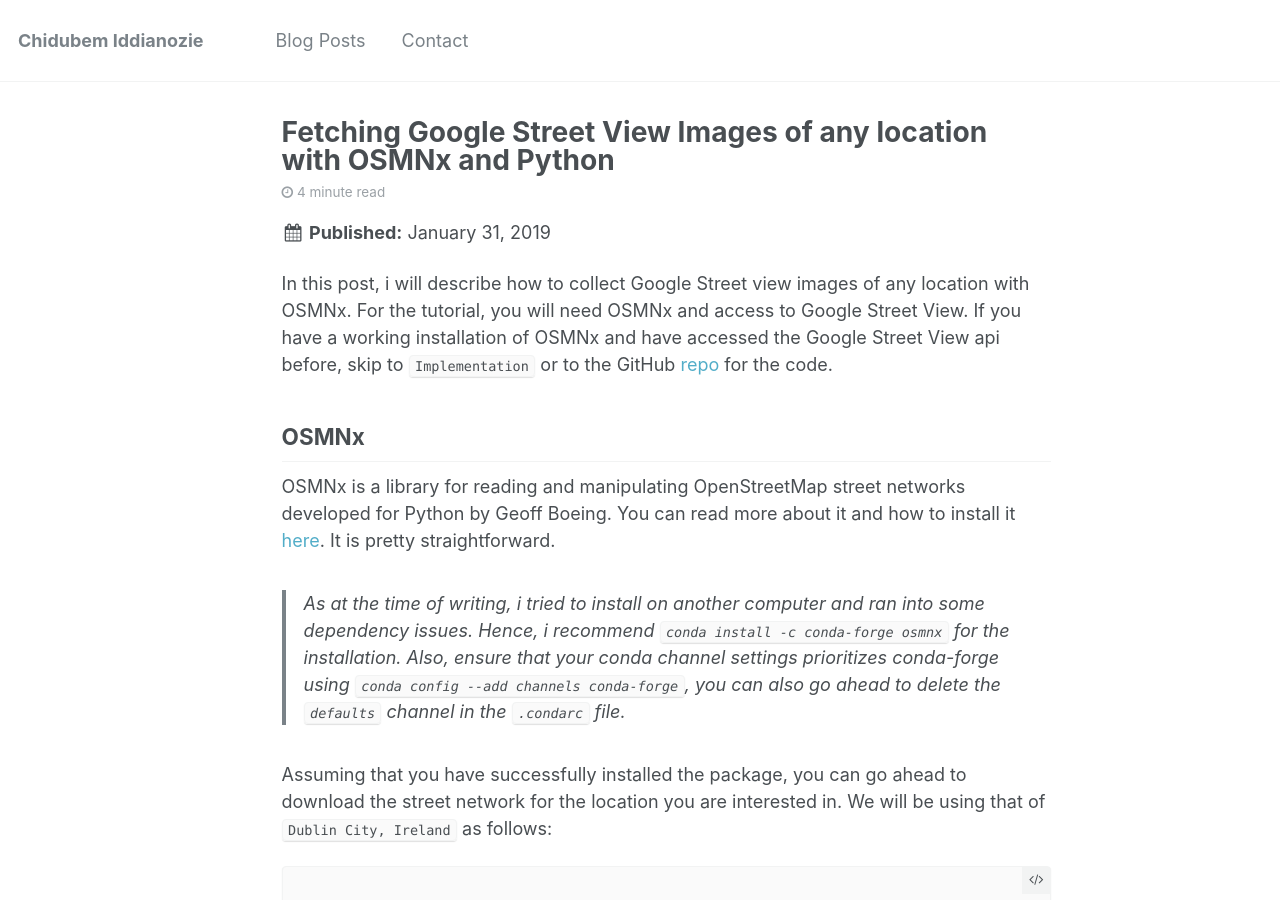
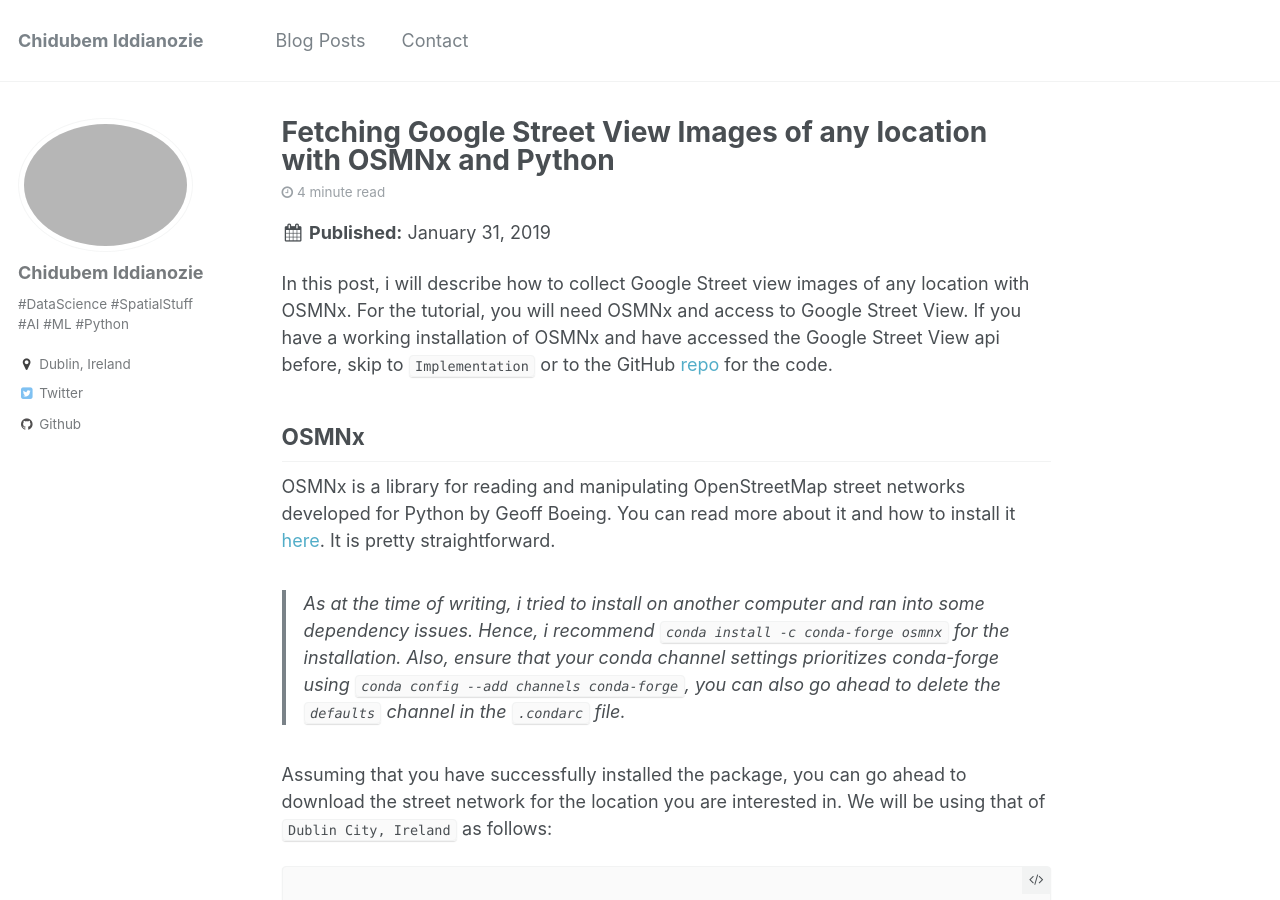
Before and after one commit to chiddianozie/chidubem-iddianozie, a Jekyll site: the page built from _posts/2018-01-31-fetching-google-street-view-images-of-any-location-with-osmnx-and-python.md, in a window 1280 px wide and 900 px high. Built offline with Jekyll 4.4.1, drawn with Linux system fonts in a browser that asks for light colours; part of the change alters nothing that is shown.

```diff
--- a/_config.yml
+++ b/_config.yml
@@ -191,7 +191,7 @@ defaults:
       type: posts
     values:
       layout: single
-      # author_profile: true
+      author_profile: true
       read_time: true
       comments: true
       share: true
```
